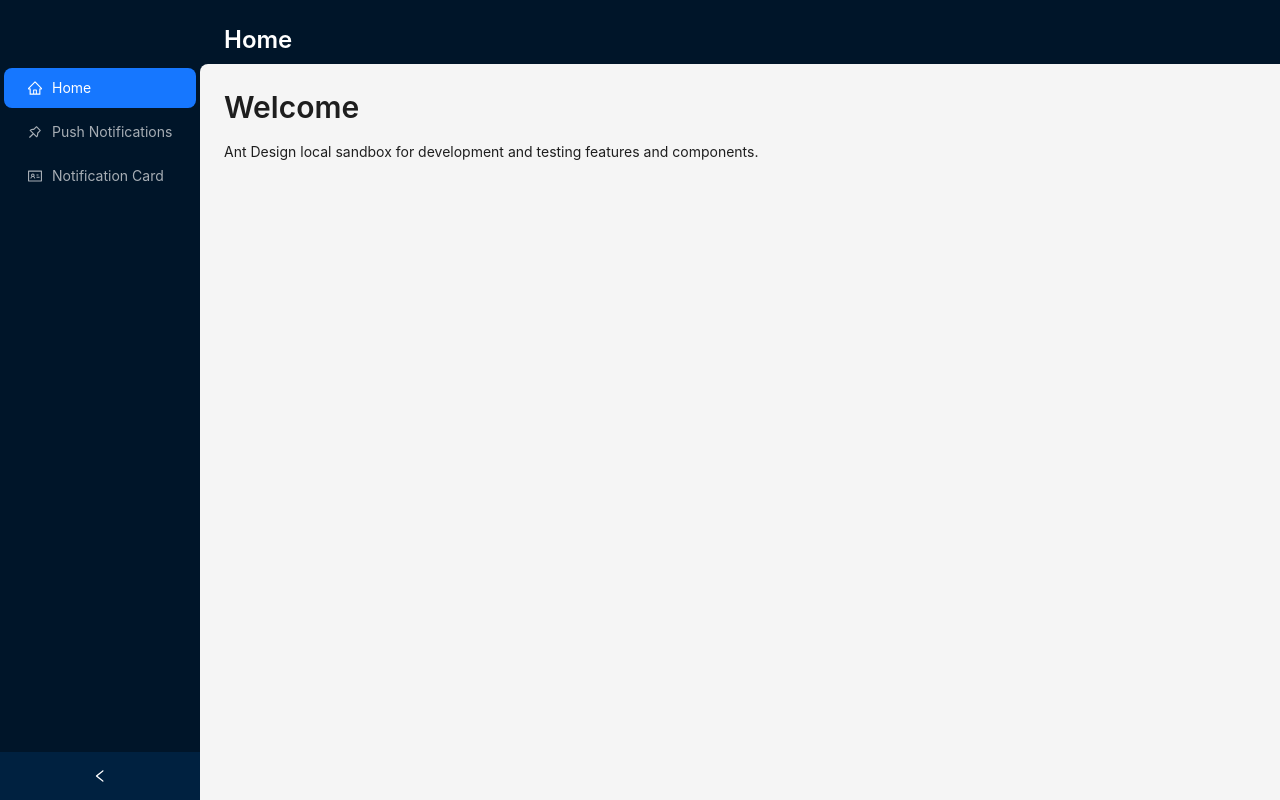
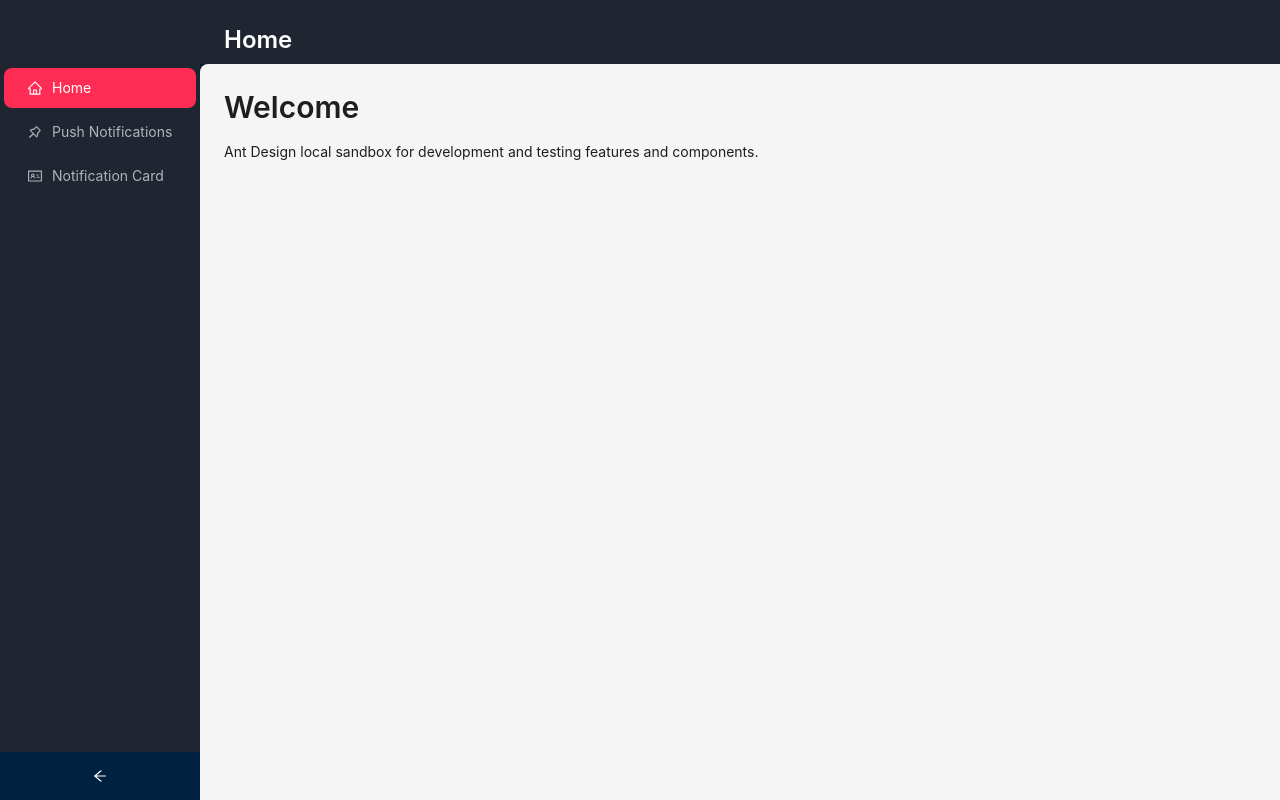
Before and after one commit to millerm30/mui_sandbox, a React (Vite) app: page / in a window 1280 px wide. Built offline with nearby package versions, Linux system fonts and the light colour scheme.

Commit message:
Colors, scroll top
Added color and scroll to top

```diff
--- a/src/App.tsx
+++ b/src/App.tsx
@@ -4,6 +4,7 @@ import PushContainer from './containers/PushContainer';
 import HomeContainer from './containers/HomeContainer';
 import NotificationCardContainer from './containers/NotificationCardContainer';
 import { LoadingProvider } from './contexts/LoadingProvider';
+import ScrollToTopButton from '~components/ScrollTopTopButton';
 
 export default function App() {
   return (
@@ -18,6 +19,7 @@ export default function App() {
               element={<NotificationCardContainer />}
             />
           </Routes>
+          <ScrollToTopButton />
         </PageLayout>
       </BrowserRouter>
     </LoadingProvider>
--- a/src/components/PageLayout.tsx
+++ b/src/components/PageLayout.tsx
@@ -3,6 +3,8 @@ import {
   HomeOutlined,
   PushpinOutlined,
   IdcardOutlined,
+  ArrowLeftOutlined,
+  ArrowRightOutlined,
 } from '@ant-design/icons';
 import {
   Col,
@@ -78,19 +80,27 @@ const PageLayout = ({ children }: Props): JSX.Element => {
         collapsible
         collapsed={collapsed}
         onCollapse={(value) => setCollapsed(value)}
-        style={{ paddingTop: 64 }}
+        style={{ paddingTop: 64, backgroundColor: '#202532' }}
         theme="dark"
+        trigger={
+          collapsed ? (
+            <ArrowRightOutlined style={{ color: '#FFFFFF' }} />
+          ) : (
+            <ArrowLeftOutlined style={{ color: '#FFFFFF' }} />
+          )
+        }
       >
-        <div className="demo-logo-vertical" />
         <Menu
+          rootClassName="mainMenu"
           defaultSelectedKeys={['1']}
           items={items}
           mode="inline"
           theme="dark"
+          style={{ backgroundColor: '#202532' }}
         />
       </Sider>
       <Layout style={{ backgroundColor: '#001529' }}>
-        <Header style={{ padding: 0 }}>
+        <Header style={{ padding: 0, backgroundColor: '#202532' }}>
           <Row
             justify="space-between"
             style={{
--- /dev/null
+++ b/src/components/ScrollTopTopButton.tsx
@@ -0,0 +1,16 @@
+import { FloatButton } from 'antd';
+import { ArrowUpOutlined } from '@ant-design/icons';
+
+const ScrollToTopButton = () => {
+  return (
+    <>
+      <FloatButton.BackTop
+        type="primary"
+        icon={<ArrowUpOutlined />}
+        style={{ bottom: 60 }}
+      />
+    </>
+  );
+};
+
+export default ScrollToTopButton;
--- a/src/index.css
+++ b/src/index.css
@@ -1,3 +1,14 @@
 body {
   margin: 0;
 }
+
+/* These are the company main colors
+  Pink / Red : #FF2D55
+  Dark Blue : #202532
+  Green : #37B877
+*/
+
+/* Custom color for the selected Main Menu Item */
+.mainMenu .ant-menu-item-selected {
+  background-color: #ff2d55 !important;
+}
```
